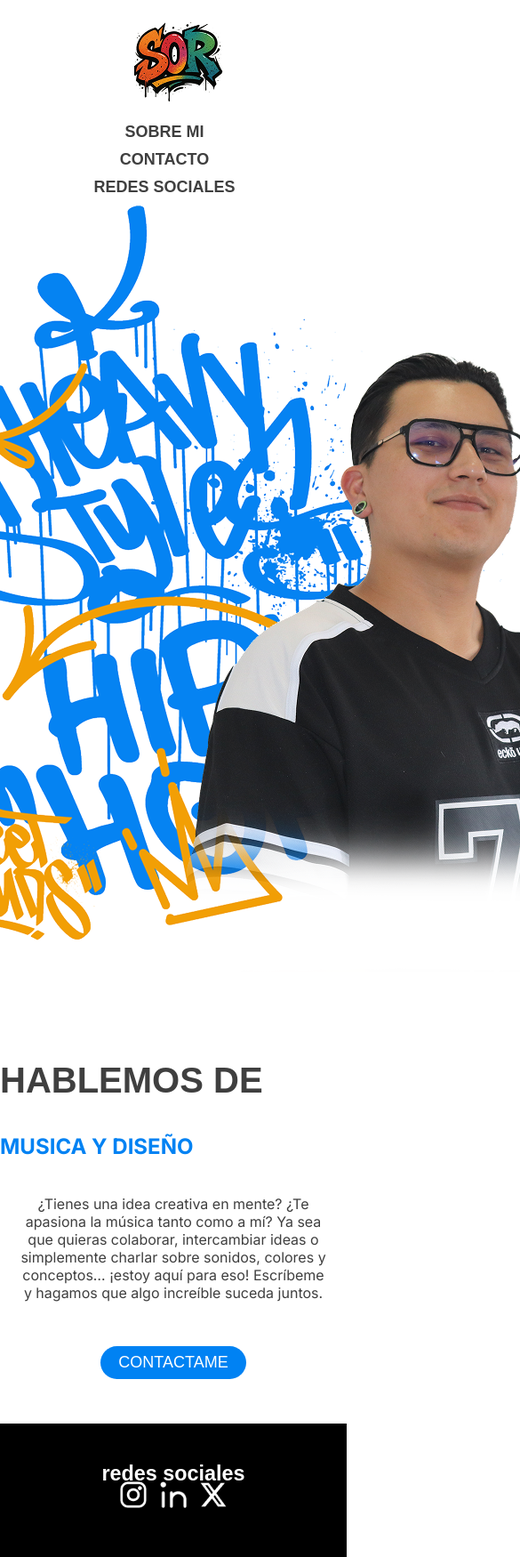
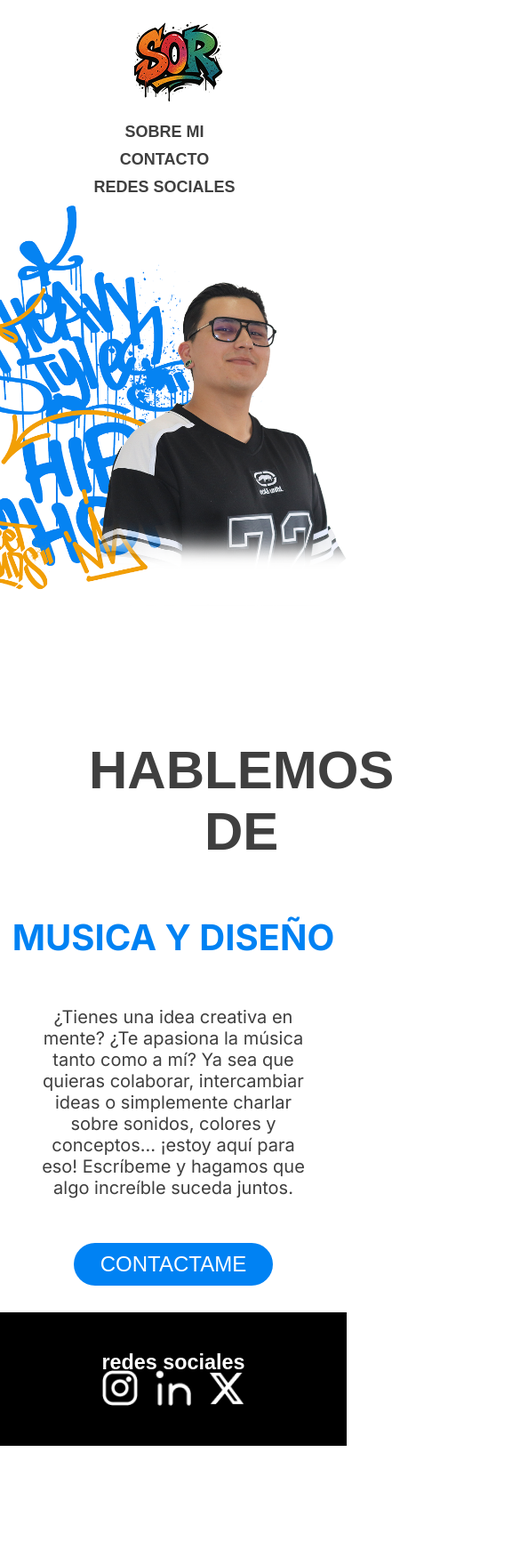
Before and after one commit to santiagor1371/bit-website, a plain HTML site: page contacto.html in a window 390 px wide. Shown: the top 1750 px of the page at 89% size, 585 px wide, since content can reach past the window. After the commit the page ends 1625 px from the top, so only its background shows below. Drawn offline with Linux system fonts and the light colour scheme; a web font is replaced by a local one.

Commit message:
final de responsive

```diff
--- a/contacto.html
+++ b/contacto.html
@@ -22,7 +22,7 @@
     </header>
 
     <main>
-        <img src="./assets/santi-con-fondo.png" alt="">
+        <img src="./assets/santi-con-fondo.png" class="imagen-contacto" alt="">
         <h1 class="titulo-de-contacto">HABLEMOS DE</h1>
         <h2 class="titulo-de-contacto-2">MUSICA Y DISEÑO</h2>
         <p class="texto-de-contacto">¿Tienes una idea creativa en mente? ¿Te apasiona la música tanto como a mí? Ya sea que quieras colaborar, intercambiar ideas o simplemente charlar sobre sonidos, colores y conceptos… ¡estoy aquí para eso!
--- a/css/style.css
+++ b/css/style.css
@@ -422,7 +422,7 @@ footer{
   .box{
     font-size: 70px;
     width: 100%;
-    border-radius: 0px 0px 0px 0px;
+    border-radius: 25px 25px 25px 25px;
     margin: 0;
   }
 
@@ -432,6 +432,11 @@ footer{
 
   .dis{
     font-size: 40px;
+  }
+
+  .banner{
+    width: 500px;
+    display: none;
   }
 
   .texto-principal, .texto-jinjer, .texto-mastodon {
@@ -524,17 +529,24 @@ footer{
   .titulo-de-formulario {
     font-size: 28px;
     text-align: center;
+    width: 100%;
     margin-left: 0;
+  }
+
+  .imagen-contacto{
+    width: 400px;
   }
 
   .titulo-de-contacto {
     font-size: 40px;
-    margin-top: 100px;
+    margin-left: 100px;
+    margin-top: -90px;
   }
 
   .titulo-de-contacto-2 {
     font-size: 24px;
     margin-top: 10px;
+    width: 500px;
   }
 
   .texto-de-contacto {
@@ -727,6 +739,28 @@ footer{
     .iconos img {
         width: 35px;
       }
+
+      .titulo-de-contacto {
+        font-size: 50px;
+      }
+
+      .titulo-de-contacto-2 {
+        font-size: 30px;
+      }
+
+      .texto-de-contacto {
+        font-size: 18px;
+        width: 90%;
+      }
+
+      .boton-contacto {
+        font-size: 20px;
+        padding: 10px 20px;
+      }
+
+      .iconos img {
+        width: 35px;
+      }
   }
 
 /*responsive 992px*/
@@ -916,5 +950,42 @@ footer{
       .iconos img {
         width: 30px;
       }
+
+      .titulo-de-contacto {
+        font-size: 60px;
+        margin-top: 150px;
+        text-align: center;
+      }
+
+      .titulo-de-contacto-2 {
+        font-size: 40px;
+        margin-top: 20px;
+        margin-left: 0;
+        text-align: center;
+      }
+
+      .texto-de-contacto {
+        width: 80%;
+        margin: 20px auto;
+        font-size: 20px;
+        text-align: center;
+      }
+
+      .boton-contacto {
+        display: block;
+        margin: 30px auto;
+        font-size: 24px;
+        padding: 10px 30px;
+      }
+
+      .iconos {
+        flex-direction: row;
+        justify-content: center;
+        gap: 20px;
+      }
+
+      .iconos img {
+        width: 40px;
+      }
 }
 }
```
